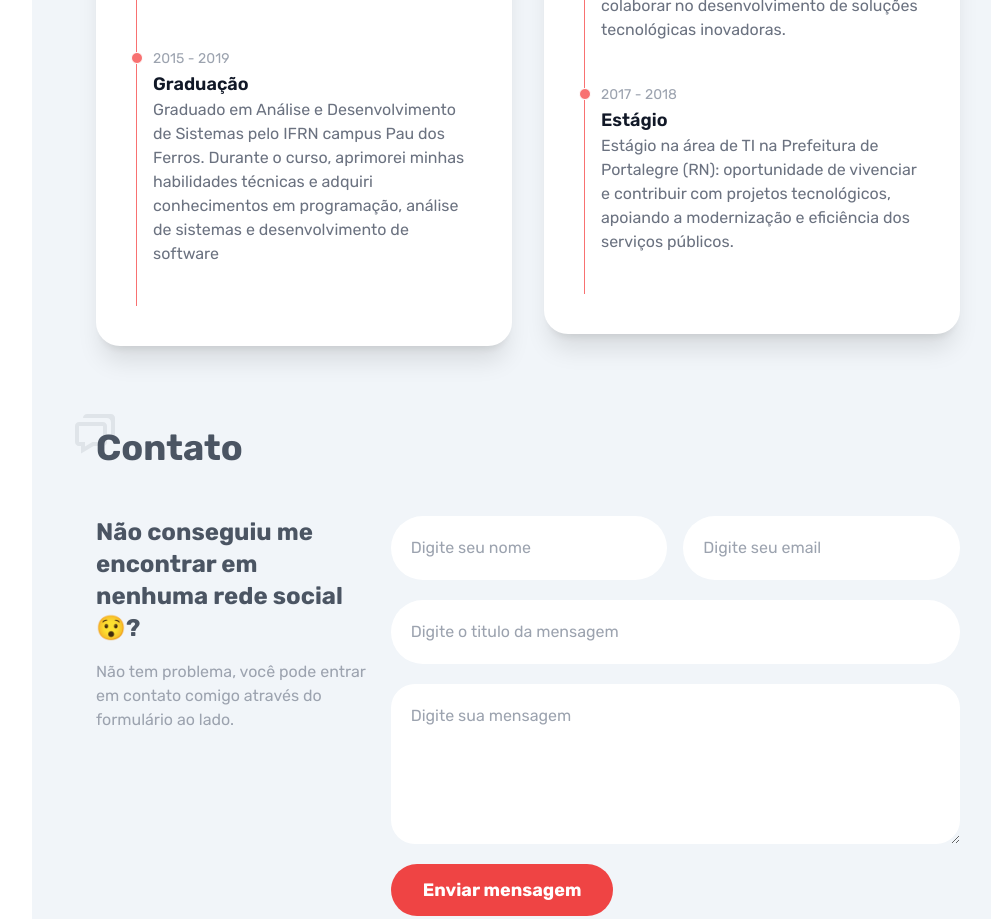
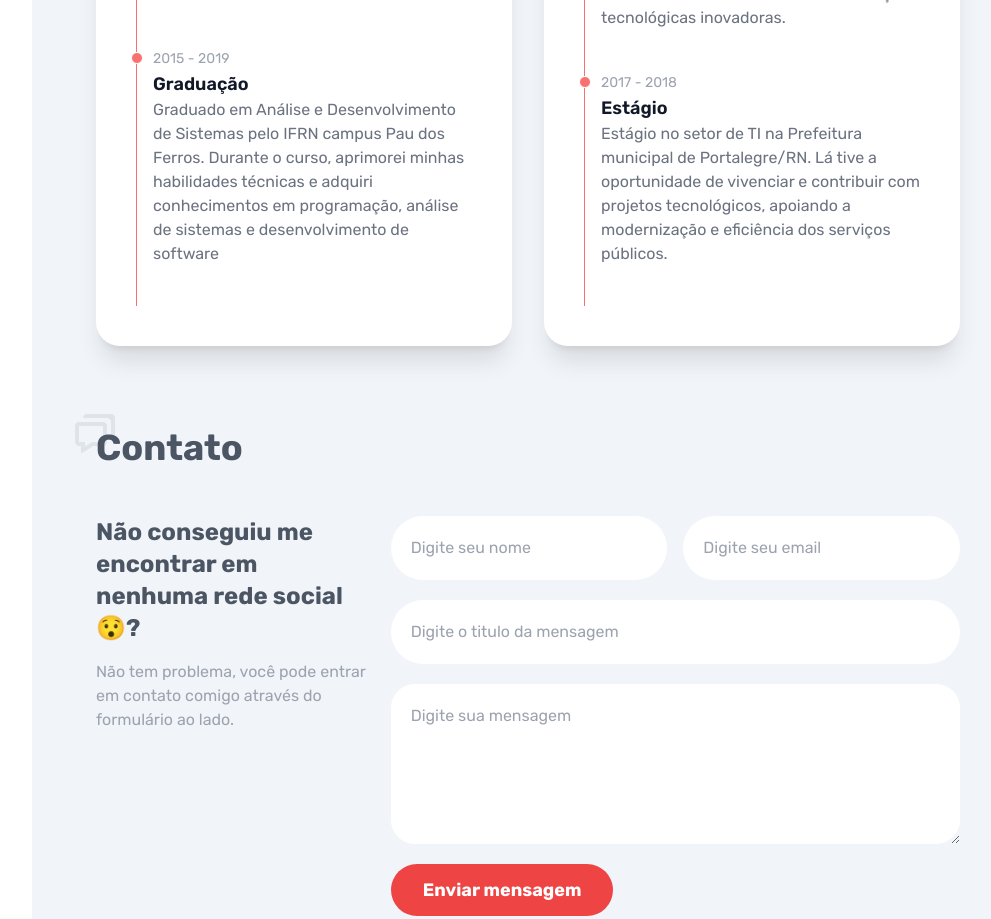
Before and after one commit to claudiozh/my-portfolio, a Next.js app: page / in a window 1280 px wide. Shown: the part 3040-3959 px from the top of the page, without its empty margins (256-1247 px from the left). Built offline with nearby package versions, Linux system fonts and the light colour scheme.

Commit message:
refactor: description of updated projects

```diff
--- a/src/data/experience.ts
+++ b/src/data/experience.ts
@@ -10,7 +10,7 @@ export const experience: IEducationOrExperience[] = [
   {
     title: 'Estágio',
     description:
-      'Estágio na área de TI na Prefeitura de Portalegre (RN): oportunidade de vivenciar e contribuir com projetos tecnológicos, apoiando a modernização e eficiência dos serviços públicos.',
+      'Estágio no setor de TI na Prefeitura municipal de Portalegre/RN. Lá tive a oportunidade de vivenciar e contribuir com projetos tecnológicos, apoiando a modernização e eficiência dos serviços públicos.',
     date: '2017 - 2018',
   },
 ]
```
